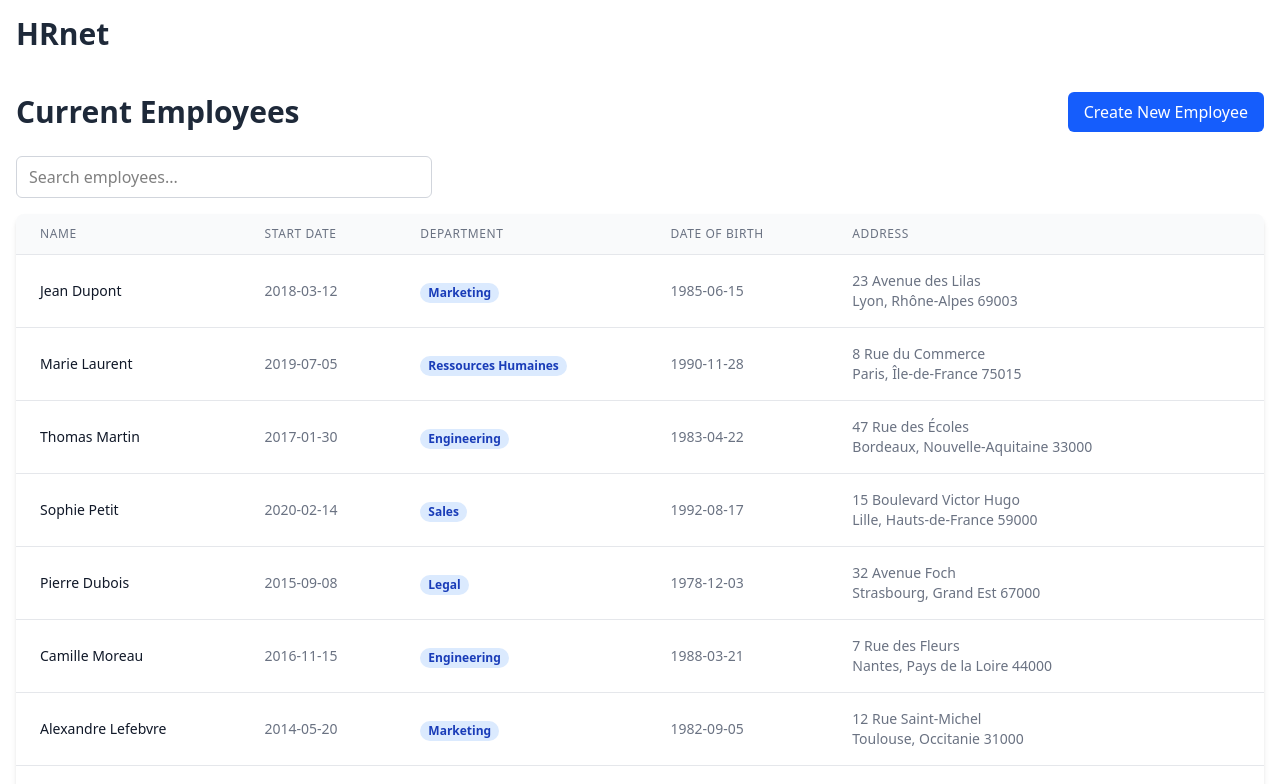
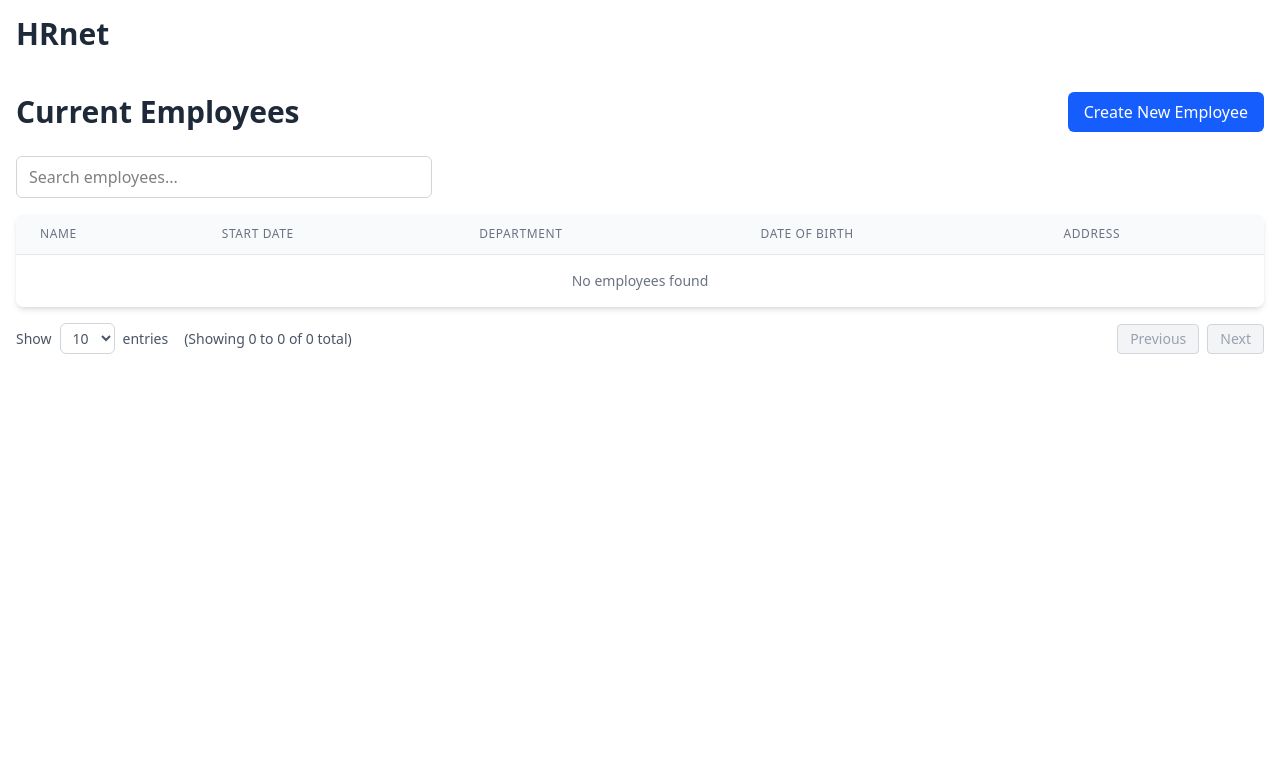
Before and after one commit to KpryKorn/projet-14-jquery-react, a React (Vite) app in the folder react-project/: page /employee in a window 1280 px wide. Shown: the top 784 px of the page. Built offline with nearby package versions, Linux system fonts and the light colour scheme.

Commit message:
feat: ajout store global (zustand) + create/read sur les employés du store

```diff
--- a/react-project/db/data.json
+++ b/react-project/db/data.json
@@ -1,214 +1,56 @@
 {
-  "employees": [
+  "regions": [
     {
-      "id": 1,
-      "firstName": "Jean",
-      "lastName": "Dupont",
-      "dateOfBirth": "1985-06-15",
-      "startDate": "2018-03-12",
-      "address": {
-        "street": "23 Avenue des Lilas",
-        "city": "Lyon",
-        "state": "Rhône-Alpes",
-        "zipCode": "69003"
-      },
-      "department": "Marketing"
+      "value": "ile-de-france",
+      "label": "Île-de-France"
     },
     {
-      "id": 2,
-      "firstName": "Marie",
-      "lastName": "Laurent",
-      "dateOfBirth": "1990-11-28",
-      "startDate": "2019-07-05",
-      "address": {
-        "street": "8 Rue du Commerce",
-        "city": "Paris",
-        "state": "Île-de-France",
-        "zipCode": "75015"
-      },
-      "department": "Ressources Humaines"
+      "value": "auvergne-rhone-alpes",
+      "label": "Auvergne-Rhône-Alpes"
     },
     {
-      "id": 3,
-      "firstName": "Thomas",
-      "lastName": "Martin",
-      "dateOfBirth": "1983-04-22",
-      "startDate": "2017-01-30",
-      "address": {
-        "street": "47 Rue des Écoles",
-        "city": "Bordeaux",
-        "state": "Nouvelle-Aquitaine",
-        "zipCode": "33000"
-      },
-      "department": "Engineering"
+      "value": "nouvelle-aquitaine",
+      "label": "Nouvelle-Aquitaine"
     },
     {
-      "id": 4,
-      "firstName": "Sophie",
-      "lastName": "Petit",
-      "dateOfBirth": "1992-08-17",
-      "startDate": "2020-02-14",
-      "address": {
-        "street": "15 Boulevard Victor Hugo",
-        "city": "Lille",
-        "state": "Hauts-de-France",
-        "zipCode": "59000"
-      },
-      "department": "Sales"
+      "value": "occitanie",
+      "label": "Occitanie"
     },
     {
-      "id": 5,
-      "firstName": "Pierre",
-      "lastName": "Dubois",
-      "dateOfBirth": "1978-12-03",
-      "startDate": "2015-09-08",
-      "address": {
-        "street": "32 Avenue Foch",
-        "city": "Strasbourg",
-        "state": "Grand Est",
-        "zipCode": "67000"
-      },
-      "department": "Legal"
+      "value": "provence-alpes-cote-dazur",
+      "label": "Provence-Alpes-Côte d'Azur"
     },
     {
-      "id": 6,
-      "firstName": "Camille",
-      "lastName": "Moreau",
-      "dateOfBirth": "1988-03-21",
-      "startDate": "2016-11-15",
-      "address": {
-        "street": "7 Rue des Fleurs",
-        "city": "Nantes",
-        "state": "Pays de la Loire",
-        "zipCode": "44000"
-      },
-      "department": "Engineering"
+      "value": "grand-est",
+      "label": "Grand Est"
     },
     {
-      "id": 7,
-      "firstName": "Alexandre",
-      "lastName": "Lefebvre",
-      "dateOfBirth": "1982-09-05",
-      "startDate": "2014-05-20",
-      "address": {
-        "street": "12 Rue Saint-Michel",
-        "city": "Toulouse",
-        "state": "Occitanie",
-        "zipCode": "31000"
-      },
-      "department": "Marketing"
+      "value": "hauts-de-france",
+      "label": "Hauts-de-France"
     },
     {
-      "id": 8,
-      "firstName": "Julie",
-      "lastName": "Roux",
-      "dateOfBirth": "1991-07-14",
-      "startDate": "2020-10-01",
-      "address": {
-        "street": "19 Place Bellecour",
-        "city": "Lyon",
-        "state": "Rhône-Alpes",
-        "zipCode": "69002"
-      },
-      "department": "Sales"
+      "value": "bourgogne-franche-comte",
+      "label": "Bourgogne-Franche-Comté"
     },
     {
-      "id": 9,
-      "firstName": "Nicolas",
-      "lastName": "Simon",
-      "dateOfBirth": "1975-02-18",
-      "startDate": "2013-08-09",
-      "address": {
-        "street": "28 Rue de la République",
-        "city": "Marseille",
-        "state": "Provence-Alpes-Côte d'Azur",
-        "zipCode": "13001"
-      },
-      "department": "Legal"
+      "value": "centre-val-de-loire",
+      "label": "Centre-Val de Loire"
     },
     {
-      "id": 10,
-      "firstName": "Émilie",
-      "lastName": "Fournier",
-      "dateOfBirth": "1987-10-25",
-      "startDate": "2017-12-04",
-      "address": {
-        "street": "5 Rue Nationale",
-        "city": "Nice",
-        "state": "Provence-Alpes-Côte d'Azur",
-        "zipCode": "06000"
-      },
-      "department": "Ressources Humaines"
+      "value": "pays-de-la-loire",
+      "label": "Pays de la Loire"
     },
     {
-      "id": 11,
-      "firstName": "Antoine",
-      "lastName": "Lemoine",
-      "dateOfBirth": "1980-05-12",
-      "startDate": "2016-02-18",
-      "address": {
-        "street": "9 Rue de la Liberté",
-        "city": "Montpellier",
-        "state": "Occitanie",
-        "zipCode": "34000"
-      },
-      "department": "Engineering"
+      "value": "bretagne",
+      "label": "Bretagne"
     },
     {
-      "id": 12,
-      "firstName": "Céline",
-      "lastName": "Girard",
-      "dateOfBirth": "1993-01-08",
-      "startDate": "2021-05-27",
-      "address": {
-        "street": "14 Rue de la Gare",
-        "city": "Rennes",
-        "state": "Bretagne",
-        "zipCode": "35000"
-      },
-      "department": "Marketing"
+      "value": "normandie",
+      "label": "Normandie"
     },
     {
-      "id": 13,
-      "firstName": "Lucas",
-      "lastName": "Caron",
-      "dateOfBirth": "1977-06-30",
-      "startDate": "2014-01-10",
-      "address": {
-        "street": "3 Rue des Champs",
-        "city": "Reims",
-        "state": "Grand Est",
-        "zipCode": "51100"
-      },
-      "department": "Sales"
-    },
-    {
-      "id": 14,
-      "firstName": "Chloé",
-      "lastName": "Leroy",
-      "dateOfBirth": "1989-04-19",
-      "startDate": "2015-06-23",
-      "address": {
-        "street": "18 Rue des Roses",
-        "city": "Toulon",
-        "state": "Provence-Alpes-Côte d'Azur",
-        "zipCode": "83000"
-      },
-      "department": "Legal"
-    },
-    {
-      "id": 15,
-      "firstName": "Mathieu",
-      "lastName": "Morel",
-      "dateOfBirth": "1984-08-07",
-      "startDate": "2018-01-02",
-      "address": {
-        "street": "21 Rue des Moulins",
-        "city": "Limoges",
-        "state": "Nouvelle-Aquitaine",
-        "zipCode": "87000"
-      },
-      "department": "Ressources Humaines"
+      "value": "corse",
+      "label": "Corse"
     }
   ]
 }
--- a/react-project/package.json
+++ b/react-project/package.json
@@ -14,7 +14,8 @@
     "react": "^19.0.0",
     "react-dom": "^19.0.0",
     "react-router": "^7.4.0",
-    "tailwindcss": "^4.0.15"
+    "tailwindcss": "^4.0.15",
+    "zustand": "^5.0.3"
   },
   "devDependencies": {
     "@eslint/js": "^9.21.0",
--- a/react-project/src/pages/App.tsx
+++ b/react-project/src/pages/App.tsx
@@ -1,6 +1,36 @@
 import { Link } from "react-router";
+import { useEmployeeStore } from "../stores/useEmployeeStore";
+import data from "../../db/data.json";
 
 function App() {
+  const addEmployee = useEmployeeStore((state) => state.addEmployee);
+  const employees = useEmployeeStore((state) => state.employees);
+  console.log("State global de l'application:", employees);
+
+  const OPTIONS = data.regions;
+
+  function handleSubmit(e: React.FormEvent) {
+    e.preventDefault();
+    const form = e.target as HTMLFormElement;
+    const data = new FormData(form);
+    const employee = {
+      firstName: data.get("first-name") as string,
+      lastName: data.get("last-name") as string,
+      dateOfBirth: data.get("date-of-birth") as string,
+      startDate: data.get("start-date") as string,
+      department: data.get("department") as string,
+      address: {
+        street: data.get("street") as string,
+        city: data.get("city") as string,
+        state: data.get("state") as string,
+        zipCode: data.get("zip-code") as string,
+      },
+    };
+
+    addEmployee(employee);
+    form.reset();
+    alert("Employee added successfully");
+  }
   return (
     <>
       <section className="container">
@@ -14,7 +44,11 @@ function App() {
           <h2 className="text-2xl font-semibold text-gray-700 mb-4">
             Create Employee
           </h2>
-          <form action="#" id="create-employee" className="space-y-4">
+          <form
+            onSubmit={handleSubmit}
+            id="create-employee"
+            className="space-y-4"
+          >
             <div className="grid grid-cols-1 md:grid-cols-2 gap-4">
               <div>
                 <label
@@ -26,6 +60,7 @@ function App() {
                 <input
                   type="text"
                   id="first-name"
+                  name="first-name"
                   className="w-full px-3 py-2 border border-gray-300 rounded-md focus:outline-none focus:ring-2 focus:ring-blue-500"
                 />
               </div>
@@ -40,6 +75,7 @@ function App() {
                 <input
                   type="text"
                   id="last-name"
+                  name="last-name"
                   className="w-full px-3 py-2 border border-gray-300 rounded-md focus:outline-none focus:ring-2 focus:ring-blue-500"
                 />
               </div>
@@ -53,7 +89,8 @@ function App() {
                 </label>
                 <input
                   id="date-of-birth"
-                  type="text"
+                  name="date-of-birth"
+                  type="date"
                   className="w-full px-3 py-2 border border-gray-300 rounded-md focus:outline-none focus:ring-2 focus:ring-blue-500"
                 />
               </div>
@@ -67,7 +104,8 @@ function App() {
                 </label>
                 <input
                   id="start-date"
-                  type="text"
+                  name="start-date"
+                  type="date"
                   className="w-full px-3 py-2 border border-gray-300 rounded-md focus:outline-none focus:ring-2 focus:ring-blue-500"
                 />
               </div>
@@ -88,6 +126,7 @@ function App() {
                   </label>
                   <input
                     id="street"
+                    name="street"
                     type="text"
                     className="w-full px-3 py-2 border border-gray-300 rounded-md focus:outline-none focus:ring-2 focus:ring-blue-500"
                   />
@@ -102,6 +141,7 @@ function App() {
                   </label>
                   <input
                     id="city"
+                    name="city"
                     type="text"
                     className="w-full px-3 py-2 border border-gray-300 rounded-md focus:outline-none focus:ring-2 focus:ring-blue-500"
                   />
@@ -118,7 +158,13 @@ function App() {
                     name="state"
                     id="state"
                     className="w-full px-3 py-2 border border-gray-300 rounded-md focus:outline-none focus:ring-2 focus:ring-blue-500"
-                  ></select>
+                  >
+                    {OPTIONS.map((option, idx) => (
+                      <option key={idx} value={option.value}>
+                        {option.label}
+                      </option>
+                    ))}
+                  </select>
                 </div>
 
                 <div>
@@ -130,6 +176,7 @@ function App() {
                   </label>
                   <input
                     id="zip-code"
+                    name="zip-code"
                     type="number"
                     className="w-full px-3 py-2 border border-gray-300 rounded-md focus:outline-none focus:ring-2 focus:ring-blue-500"
                   />
@@ -156,11 +203,13 @@ function App() {
                 <option>Legal</option>
               </select>
             </div>
+            <button
+              className="mt-6 bg-blue-600 hover:bg-blue-700 text-white font-medium py-2 px-4 rounded-md transition-colors duration-300 cursor-pointer"
+              type="submit"
+            >
+              Save
+            </button>
           </form>
-
-          <button className="mt-6 bg-blue-600 hover:bg-blue-700 text-white font-medium py-2 px-4 rounded-md transition-colors duration-300">
-            Save
-          </button>
         </div>
       </section>
     </>
--- a/react-project/src/pages/employee-list.tsx
+++ b/react-project/src/pages/employee-list.tsx
@@ -1,12 +1,12 @@
 import { Link } from "react-router";
 import { useState } from "react";
-import mockData from "../../db/data.json";
+import { useEmployeeStore } from "../stores/useEmployeeStore";
 
 export default function EmployeeList() {
   const [searchTerm, setSearchTerm] = useState("");
   const [currentPage, setCurrentPage] = useState(1);
-  const employees = mockData.employees;
-  const employeesPerPage = 10;
+  const employees = useEmployeeStore((state) => state.employees);
+  const [employeesPerPage, setEmployeesPerPage] = useState(10);
 
   const handleSearch = (e: React.ChangeEvent<HTMLInputElement>) => {
     setSearchTerm(e.target.value);
@@ -96,8 +96,8 @@ export default function EmployeeList() {
             </thead>
             <tbody className="bg-white divide-y divide-gray-200">
               {currentEmployees.length > 0 ? (
-                currentEmployees.map((employee) => (
-                  <tr key={employee.id} className="hover:bg-gray-50">
+                currentEmployees.map((employee, idx) => (
+                  <tr key={idx} className="hover:bg-gray-50">
                     <td className="px-6 py-4 whitespace-nowrap">
                       <div className="text-sm font-medium text-gray-900">
                         {employee.firstName} {employee.lastName}
@@ -140,10 +140,28 @@ export default function EmployeeList() {
         </div>
 
         <div className="flex justify-between items-center mt-4 text-sm text-gray-600">
-          <div>
-            Showing {currentEmployees.length > 0 ? indexOfFirstEmployee + 1 : 0}{" "}
-            to {Math.min(indexOfLastEmployee, filteredEmployees.length)} of{" "}
-            {filteredEmployees.length} entries
+          <div className="flex items-center text-sm text-gray-600">
+            <span className="mr-2">Show</span>
+            <select
+              className="px-2 py-1 border border-gray-300 rounded-md focus:outline-none focus:ring-2 focus:ring-blue-500 bg-white"
+              value={employeesPerPage}
+              onChange={(e) => {
+                const newValue = parseInt(e.target.value);
+                setEmployeesPerPage(newValue);
+                setCurrentPage(1);
+              }}
+            >
+              <option value={10}>10</option>
+              <option value={15}>15</option>
+              <option value={20}>20</option>
+            </select>
+            <span className="ml-2">entries</span>
+            <span className="ml-4">
+              (Showing{" "}
+              {currentEmployees.length > 0 ? indexOfFirstEmployee + 1 : 0} to{" "}
+              {Math.min(indexOfLastEmployee, filteredEmployees.length)} of{" "}
+              {filteredEmployees.length} total)
+            </span>
           </div>
           <div className="flex items-center space-x-2">
             <button
--- /dev/null
+++ b/react-project/src/stores/useEmployeeStore.ts
@@ -0,0 +1,34 @@
+import { create } from "zustand";
+import { persist } from "zustand/middleware";
+
+interface Employee {
+  firstName: string;
+  lastName: string;
+  dateOfBirth: string;
+  startDate: string;
+  department: string;
+  address: {
+    city: string;
+    street: string;
+    zipCode: string;
+    state: string;
+  };
+}
+
+interface EmployeeState {
+  employees: Employee[];
+  addEmployee: (employee: Employee) => void;
+}
+
+export const useEmployeeStore = create<EmployeeState>()(
+  persist(
+    (set) => ({
+      employees: [],
+      addEmployee: (employee) =>
+        set((state) => ({ employees: [...state.employees, employee] })),
+    }),
+    {
+      name: "employee-storage",
+    }
+  )
+);
```
Also changed, not shown: 1 other file (tests, documents, lock files or other folders).
